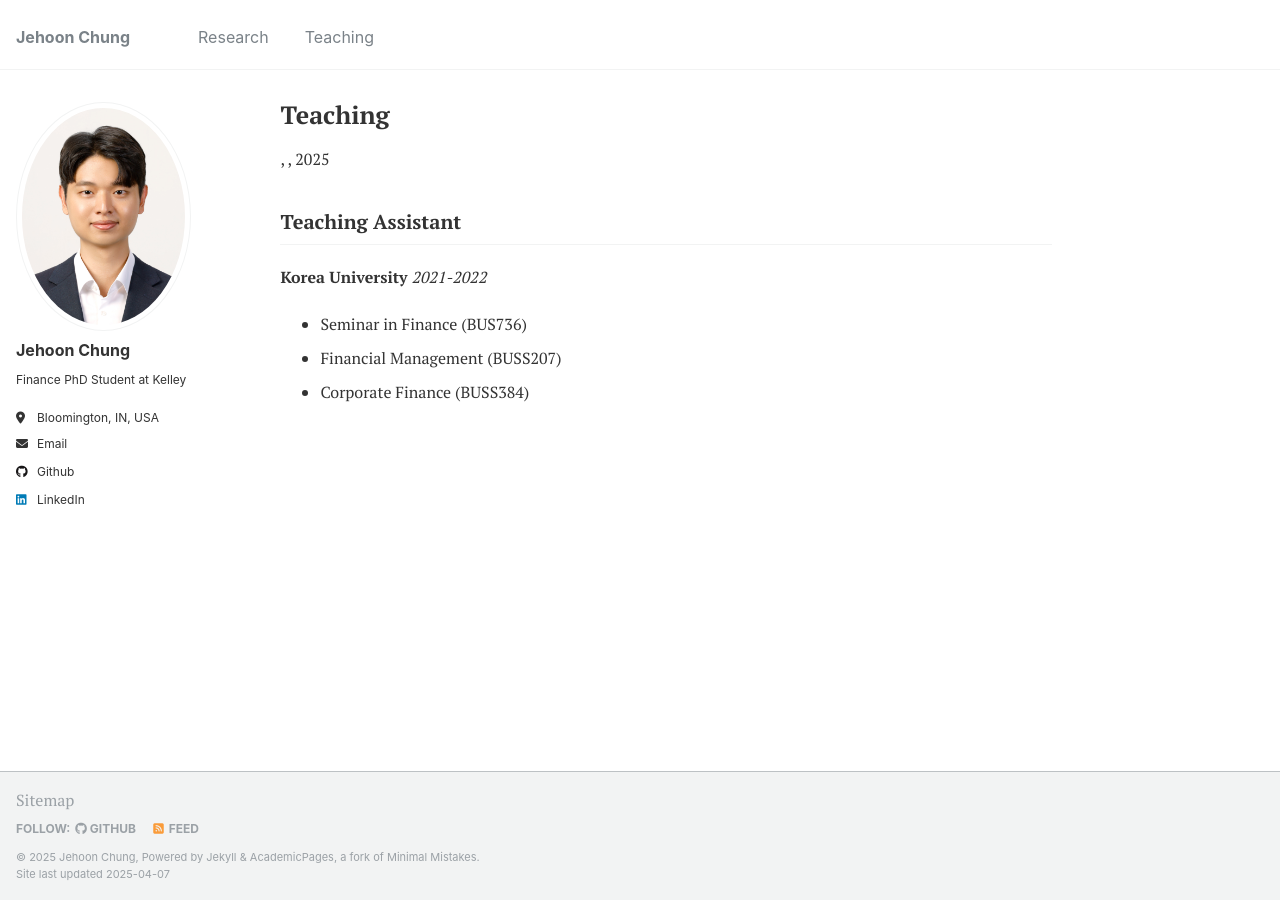
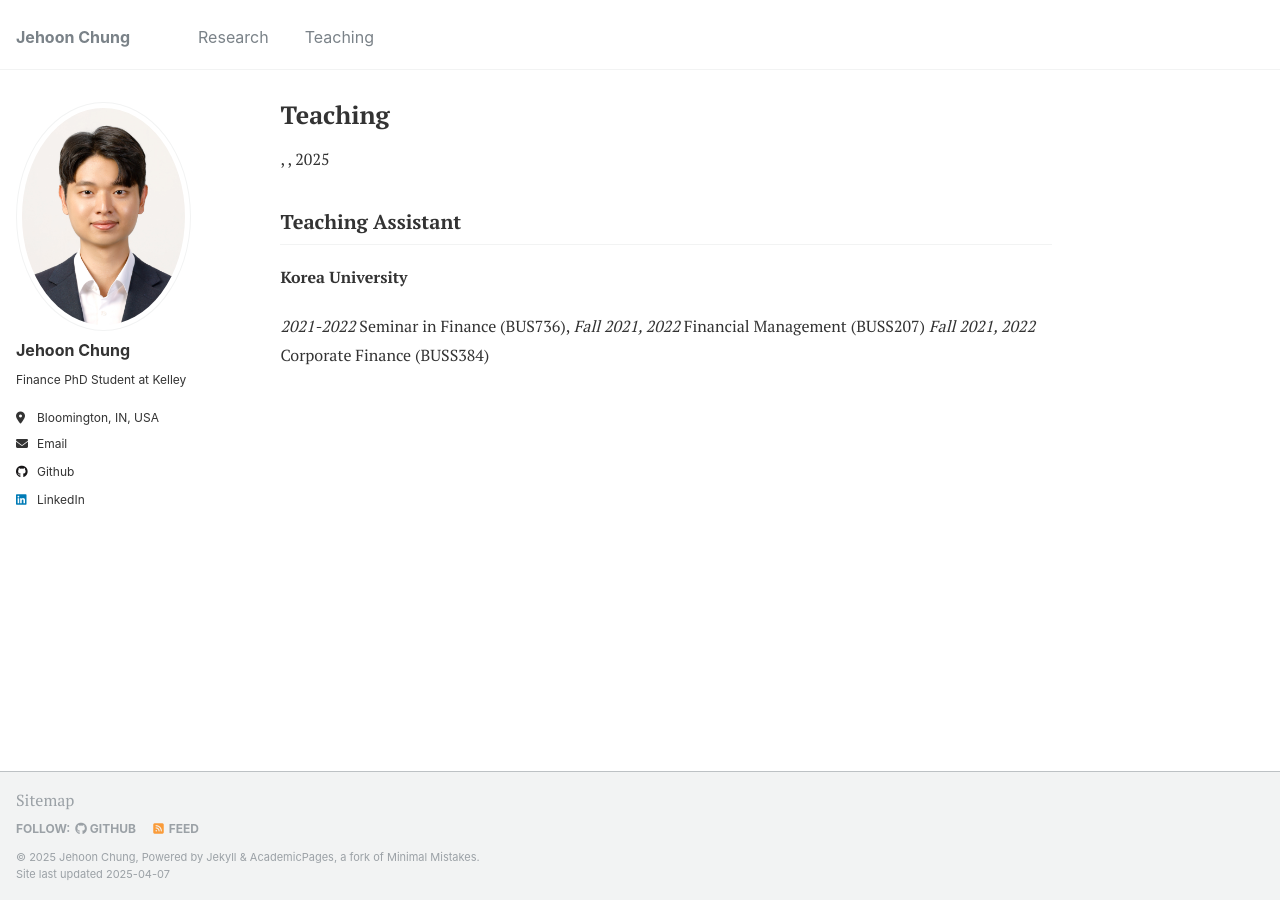
Before and after one commit to JehoonChung/jehoonchung.github.io, a Jekyll site: the page built from _teaching/2014-spring-teaching-1.md, in a window 1280 px wide. Built offline with Jekyll 4.4.1, drawn with Linux system fonts in a browser that asks for light colours.

Commit message:
Update 2014-spring-teaching-1.md

```diff
--- a/_teaching/2014-spring-teaching-1.md
+++ b/_teaching/2014-spring-teaching-1.md
@@ -4,13 +4,11 @@ author_profile: true
 title: "Teaching"
 collection: teaching
 permalink: /teaching/
-show_date: false
 ---
 
 ## Teaching Assistant
 **Korea University**
-*2021-2022*
 
-- Seminar in Finance (BUS736)
-- Financial Management (BUSS207)
-- Corporate Finance (BUSS384)
+*2021-2022* Seminar in Finance (BUS736),
+*Fall 2021, 2022* Financial Management (BUSS207)
+*Fall 2021, 2022* Corporate Finance (BUSS384)
```
